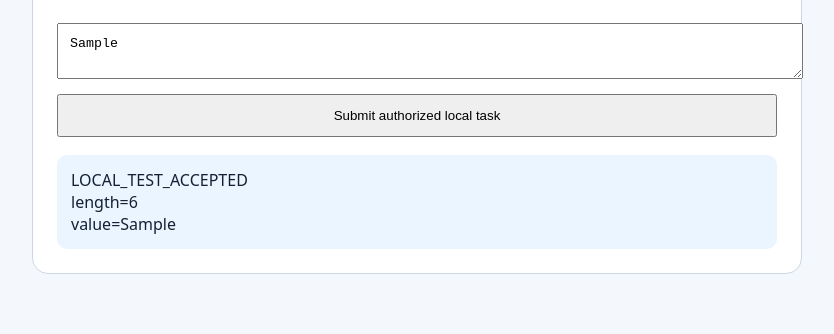
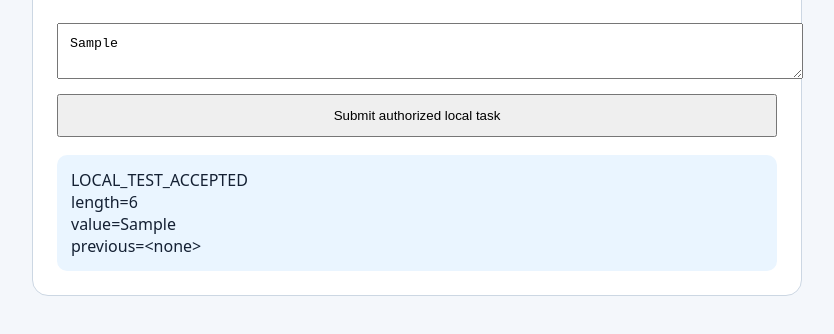
Before and after one commit to moseszhu999/ai_exe_os, an Electron app: page test-pages/task-form.html in a window 1280 px wide. Both pictures are taken after typing "Sample" into the empty fields and a click on the button "Submit authorized local task". Shown: the part 176-510 px from the top of the page, without its empty margins (223-1057 px from the left). Drawn offline with Linux system fonts and the light colour scheme.

Commit message:
test: expose deterministic persistence and crash-delay evidence

```diff
--- a/test-pages/task-form.html
+++ b/test-pages/task-form.html
@@ -21,11 +21,26 @@
 </main>
 <script>
   document.getElementById('submit-task').addEventListener('click', () => {
-    const value = document.getElementById('task-input').value;
+    const rawValue = document.getElementById('task-input').value;
+    const delayed = /^S0_DELAY_MS=(\d{1,5})\n([\s\S]*)$/.exec(rawValue);
+    const delayMs = delayed ? Math.min(Number(delayed[1]), 15000) : 0;
+    const value = delayed ? delayed[2] : rawValue;
     const result = document.getElementById('result');
-    result.textContent = `LOCAL_TEST_ACCEPTED\nlength=${value.length}\nvalue=${value}`;
-    result.dataset.ready = 'true';
-    localStorage.setItem('last-authorized-local-task', value);
+    const previous = localStorage.getItem('last-authorized-local-task') || '<none>';
+
+    result.dataset.ready = 'false';
+    result.textContent = delayMs > 0
+      ? `LOCAL_TEST_PENDING\ndelayMs=${delayMs}`
+      : 'LOCAL_TEST_PROCESSING';
+
+    const finish = () => {
+      result.textContent = `LOCAL_TEST_ACCEPTED\nlength=${value.length}\nvalue=${value}\nprevious=${previous}`;
+      result.dataset.ready = 'true';
+      localStorage.setItem('last-authorized-local-task', value);
+    };
+
+    if (delayMs > 0) setTimeout(finish, delayMs);
+    else finish();
   });
 </script>
 </body>
```
